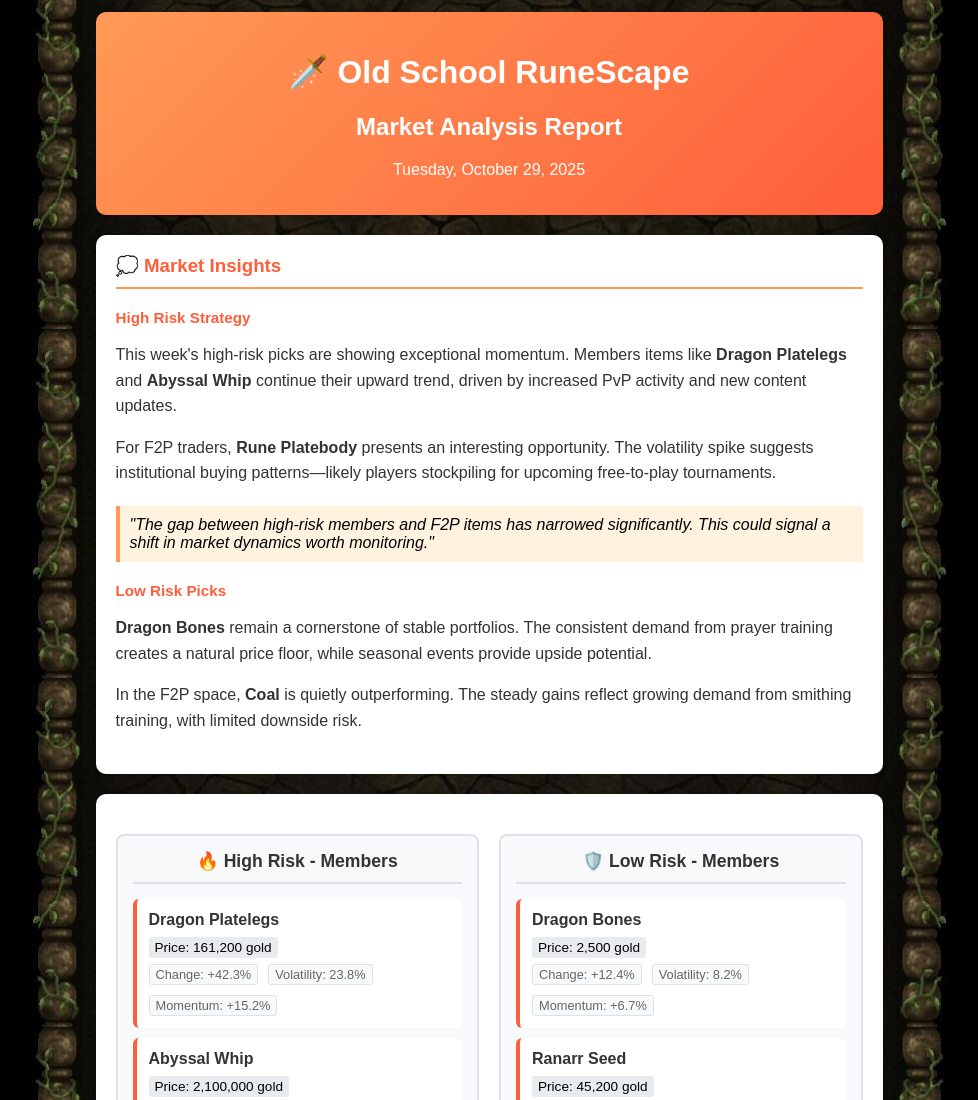
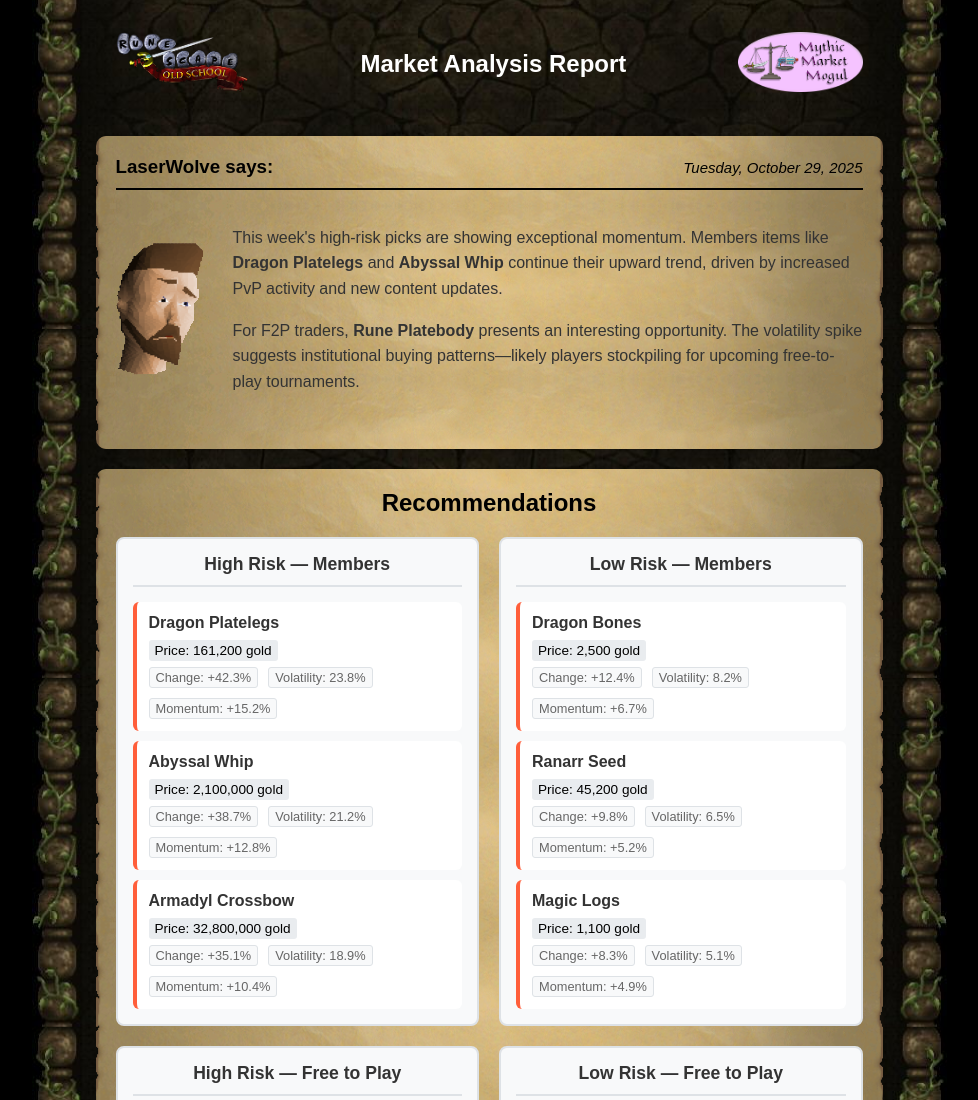
Before and after one commit to Laserwolve/PayForMyMembership, a website: page docs/osrs/index.html in a window 1280 px wide. Shown: the part 20-1120 px from the top of the page, without its empty margins (151-1129 px from the left). Drawn offline with Linux system fonts and the light colour scheme.

Commit message:
Update OSRS report UI and images
Replaced scrollTop.gif and scrollBottom.gif with new images (LaserWolve.png, Old_School_Runescape_Logo.png, mythicMarketMogulLogo.png). Updated index.html to improve layout, add new branding, and enhance the opinion section with an avatar and revised styles. Adjusted section headers and removed old scroll images.

```diff
--- a/docs/osrs/index.html
+++ b/docs/osrs/index.html
@@ -28,33 +28,56 @@
             gap: 20px;
         }
         .header {
-            background: linear-gradient(135deg, #ff9a56 0%, #ff5e3a 100%);
+            background: transparent;
             color: white;
             padding: 20px;
-            border-radius: 10px;
             text-align: center;
             margin-bottom: 20px;
+            display: flex;
+            justify-content: space-between;
+            align-items: center;
+        }
+        .header img {
+            max-height: 60px;
+        }
+        .header h2 {
+            margin: 0;
+            flex: 1;
         }
         .content {
-            background: white;
-            padding: 20px;
+            background-image: url('images/scrollBackground.gif');
+            background-repeat: repeat-y;
+            background-size: 100% auto;
+            background-position: center;
+            padding: 20px 20px;
             border-radius: 10px;
             box-shadow: 0 2px 5px rgba(0,0,0,0.1);
             order: 2;
         }
         .opinion-column {
-            background: white;
-            padding: 20px;
+            background-image: url('images/scrollBackground.gif');
+            background-repeat: repeat-y;
+            background-size: 100% auto;
+            background-position: center;
+            padding: 20px 20px;
             border-radius: 10px;
             box-shadow: 0 2px 5px rgba(0,0,0,0.1);
             height: fit-content;
             order: 1;
         }
         .opinion-column h3 {
-            color: #ff5e3a;
+            color: #000000;
             margin-top: 0;
-            border-bottom: 2px solid #ff9a56;
+            border-bottom: 2px solid #000000;
             padding-bottom: 10px;
+            display: flex;
+            justify-content: space-between;
+            align-items: center;
+        }
+        .opinion-column h3 #report-date {
+            font-weight: normal;
+            font-style: italic;
+            font-size: 0.8em;
         }
         .opinion-column p {
             line-height: 1.6;
@@ -70,6 +93,17 @@
         }
         .opinion-section {
             margin-bottom: 20px;
+            display: flex;
+            gap: 30px;
+        }
+        .opinion-section img {
+            max-width: 100px;
+            height: auto;
+            flex-shrink: 0;
+            object-fit: contain;
+        }
+        .opinion-section .opinion-text {
+            flex: 1;
         }
         .opinion-section h4 {
             color: #ff5e3a;
@@ -176,8 +210,9 @@
         }
         .footer {
             text-align: center;
-            color: #666;
+            color: #ffffff;
             font-size: 0.9em;
+            margin-top: 30px;
         }
         .footer p {
             margin: 0;
@@ -205,17 +240,18 @@
 <body>
     <div class="report-container">
     <div class="header">
-        <h1>🗡️ Old School RuneScape</h1>
+        <a href="https://oldschool.runescape.com/" target="_blank"><img src="images/Old_School_Runescape_Logo.png" alt="OSRS Logo"></a>
         <h2>Market Analysis Report</h2>
-        <p id="report-date">Tuesday, October 29, 2025</p>
+        <a href="https://vineyardtechnologies.org/products/mythic-market-mogul" target="_blank"><img src="images/mythicMarketMogulLogo.png" alt="MMM Logo"></a>
     </div>
 
     <div class="main-container">
     <div class="content">
+      <h2 style="text-align: center; margin-top: 0;">Recommendations</h2>
 
       <div class="grid-container">
         <div class="grid-section">
-          <h3>🔥 High Risk - Members</h3>
+          <h3>High Risk — Members</h3>
           <div class="grid-items">
             <div class="grid-item">
               <h4>Dragon Platelegs</h4>
@@ -254,7 +290,7 @@
         </div>
 
         <div class="grid-section">
-          <h3>🛡️ Low Risk - Members</h3>
+          <h3>Low Risk — Members</h3>
           <div class="grid-items">
             <div class="grid-item">
               <h4>Dragon Bones</h4>
@@ -293,7 +329,7 @@
         </div>
 
         <div class="grid-section">
-          <h3>🔥 High Risk - F2P</h3>
+          <h3>High Risk — Free to Play</h3>
           <div class="grid-items">
             <div class="grid-item">
               <h4>Rune Platebody</h4>
@@ -332,7 +368,7 @@
         </div>
 
         <div class="grid-section">
-          <h3>🛡️ Low Risk - F2P</h3>
+          <h3>Low Risk — Free to Play</h3>
           <div class="grid-items">
             <div class="grid-item">
               <h4>Coal</h4>
@@ -373,30 +409,24 @@
     </div>
 
     <aside class="opinion-column">
-      <h3>💭 Market Insights</h3>
+      <h3>
+        <span>LaserWolve says:</span>
+        <span id="report-date">Tuesday, October 29, 2025</span>
+      </h3>
 
       <div class="opinion-section">
-        <h4>High Risk Strategy</h4>
-        <p>This week's high-risk picks are showing exceptional momentum. Members items like <strong>Dragon Platelegs</strong> and <strong>Abyssal Whip</strong> continue their upward trend, driven by increased PvP activity and new content updates.</p>
-        <p>For F2P traders, <strong>Rune Platebody</strong> presents an interesting opportunity. The volatility spike suggests institutional buying patterns—likely players stockpiling for upcoming free-to-play tournaments.</p>
-      </div>
-
-      <div class="opinion-highlight">
-        "The gap between high-risk members and F2P items has narrowed significantly. This could signal a shift in market dynamics worth monitoring."
-      </div>
-
-      <div class="opinion-section">
-        <h4>Low Risk Picks</h4>
-        <p><strong>Dragon Bones</strong> remain a cornerstone of stable portfolios. The consistent demand from prayer training creates a natural price floor, while seasonal events provide upside potential.</p>
-        <p>In the F2P space, <strong>Coal</strong> is quietly outperforming. The steady gains reflect growing demand from smithing training, with limited downside risk.</p>
+        <img src="images/LaserWolve.png" alt="LaserWolve">
+        <div class="opinion-text">
+          <p>This week's high-risk picks are showing exceptional momentum. Members items like <strong>Dragon Platelegs</strong> and <strong>Abyssal Whip</strong> continue their upward trend, driven by increased PvP activity and new content updates.</p>
+          <p>For F2P traders, <strong>Rune Platebody</strong> presents an interesting opportunity. The volatility spike suggests institutional buying patterns—likely players stockpiling for upcoming free-to-play tournaments.</p>
+        </div>
       </div>
     </aside>
     </div>
 
     <div class="footer">
-        <p>Generated by Mythic Market Mogul GitHub Actions</p>
-        <p>🔥 High Risk (Volatility ≥ 15%) | 🛡️ Low Risk (Volatility < 15%)</p>
-        <p><em>⚠️ This is speculative analysis. Trade at your own risk.</em></p>
+        <p><em>This is speculative analysis. Trade at your own risk.</em></p>
+        <p><em><a href="https://vineyardtechnologies.org/products/mythic-market-mogul" target="_blank" style="color: #ffffff;">Mythic Market Mogul</a> and <a href="https://vineyardtechnologies.org/" target="_blank" style="color: #ffffff;">Vineyard Technologies</a> are not affiliated with <a href="https://www.jagex.com/" target="_blank" style="color: #ffffff;">Jagex Games Ltd</a>. Old School RuneScape and all related content are owned by <a href="https://www.jagex.com/" target="_blank" style="color: #ffffff;">Jagex Games Ltd</a>.</em></p>
     </div>
     </div>
 </body>
```
Also changed, not shown: docs/osrs/images/LaserWolve.png (added), docs/osrs/images/Old_School_Runescape_Logo.png (added), docs/osrs/images/mythicMarketMogulLogo.png (added), docs/osrs/images/scrollBottom.gif (deleted), docs/osrs/images/scrollTop.gif (deleted).
